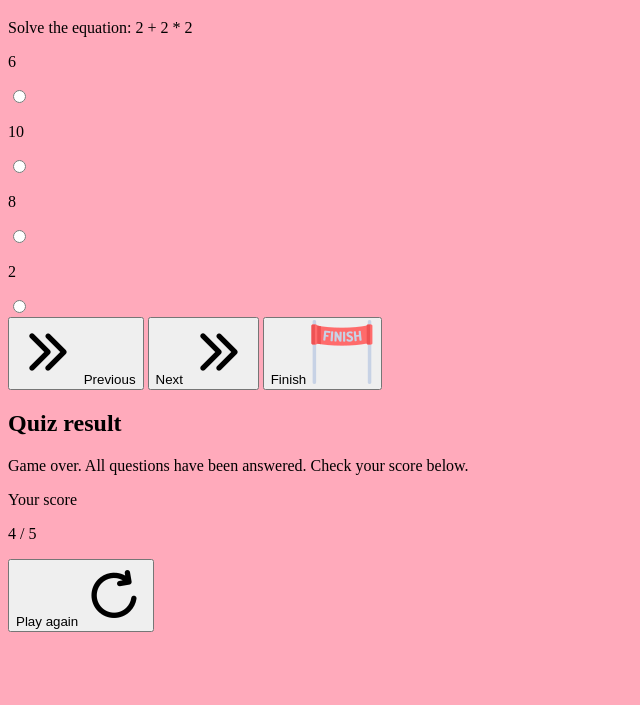
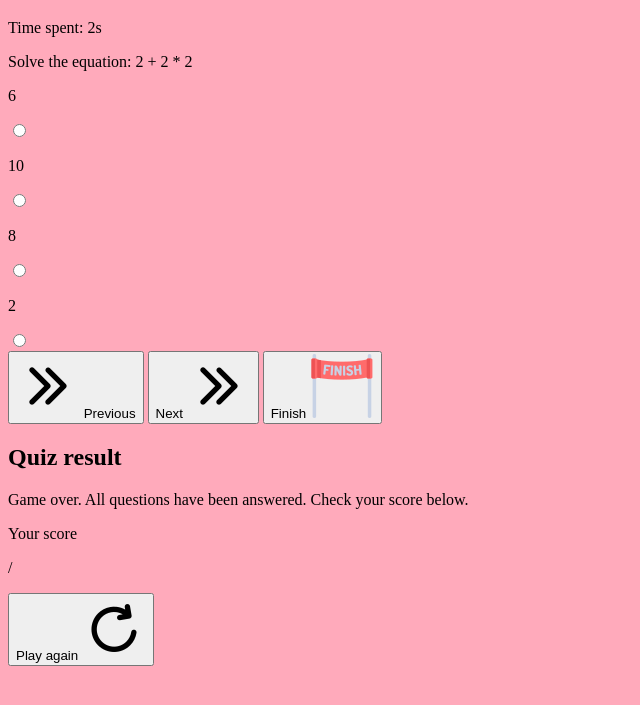
Before and after one commit to 5z3wczykj4kub/ts-simple-quiz, a website built with webpack: page dist/index.html in a window 1280 px wide. Both pictures are taken after a click on the button "Next". Shown: the part 61-766 px from the top of the page, without its empty margins (0-640 px from the left). Built offline with nearby package versions, Linux system fonts and the light colour scheme.

Commit message:
measure elapsed time during each question

```diff
--- a/src/index.ts
+++ b/src/index.ts
@@ -1,4 +1,5 @@
 import QUESTIONS from './questions';
+import Timer from './timer';
 import { enableButton, disableButton } from './utils/disableButtonHelpers';
 
 import './scss/index';
@@ -6,7 +7,8 @@ import './scss/index';
 // DOM elements
 const questionNumberHeadingElement =
   document.querySelector('.question__number')!;
-const questionParagraphElement = document.querySelector('.question__text')!;
+const questionTimeElement = document.querySelector('.question__time')!;
+const questionTextElement = document.querySelector('.question__text')!;
 
 const answerParagraphElements = document.querySelectorAll(
   '.answers__answer__text'
@@ -22,7 +24,9 @@ const endgameModal = document.querySelector('.endgame-modal')!;
 const endgameModalButton = document.querySelector(
   '.endgame-modal__modal__buttons__button'
 )!;
-const engameModalBackdrop = document.querySelector('.endgame-modal__backdrop')!;
+const endgameModalBackdrop = document.querySelector(
+  '.endgame-modal__backdrop'
+)!;
 const scoredPointsElement = document.querySelector(
   '.endgame-modal__modal__score__points__scored'
 )!;
@@ -33,6 +37,7 @@ const totalPointsElement = document.querySelector(
 // Initial state
 let currentQuestionIndex = 0;
 let { equation, answers } = QUESTIONS[currentQuestionIndex];
+const timers = QUESTIONS.map(() => new Timer());
 updateUI();
 
 // App
@@ -45,11 +50,13 @@ updateUI();
     })
   );
 
+  initializeTimer();
+
   prevButtonElement.addEventListener('click', prevButtonClickHandler);
   nextButtonElement.addEventListener('click', nextButtonClickHandler);
   finishButtonElement.addEventListener('click', finishButtonClickHandler);
   endgameModalButton.addEventListener('click', () => location.reload());
-  engameModalBackdrop.addEventListener('click', () => location.reload());
+  endgameModalBackdrop.addEventListener('click', () => location.reload());
 })();
 
 // Navigation buttons click handlers
@@ -60,6 +67,7 @@ function prevButtonClickHandler() {
   updateState();
   updateUI();
   updateCheckedAnswerStylesOnQuestionChange(answerInputElements);
+  manageTimersOnQuestionChange(timers[currentQuestionIndex + 1]);
 }
 
 function nextButtonClickHandler() {
@@ -69,6 +77,7 @@ function nextButtonClickHandler() {
   updateState();
   updateUI();
   updateCheckedAnswerStylesOnQuestionChange(answerInputElements);
+  manageTimersOnQuestionChange(timers[currentQuestionIndex - 1]);
 }
 
 function finishButtonClickHandler() {
@@ -76,6 +85,25 @@ function finishButtonClickHandler() {
   showQuizEndgameModal(quizScoreData);
 }
 
+// Timer
+function manageTimersOnQuestionChange(prevTimer: Timer) {
+  const currTimer = timers[currentQuestionIndex];
+  currTimer.start();
+  prevTimer.stop();
+}
+
+function initializeTimer() {
+  const currTimer = timers[currentQuestionIndex];
+  currTimer.start();
+  setInterval(
+    () =>
+      (questionTimeElement.innerHTML = `Time spent: ${timers[
+        currentQuestionIndex
+      ].totalTime.toString()}<span>s</span>`)
+  );
+}
+
+// Endgame
 function getQuizScoreData() {
   const questions = QUESTIONS;
   const quizScoreData = questions.map((question) => {
@@ -120,7 +148,7 @@ function updateUI() {
 }
 
 function updateCurrentQuestionAndAnswersText() {
-  questionParagraphElement.innerHTML = `Solve the equation: <span class="question__text__equation">${equation}</span>`;
+  questionTextElement.innerHTML = `Solve the equation: <span class="question__text__equation">${equation}</span>`;
   answerParagraphElements.forEach((x, index) => {
     x.textContent = answers[index];
   });
--- a/src/scss/index.scss
+++ b/src/scss/index.scss
@@ -30,6 +30,13 @@ main {
     margin: 0 auto;
   }
 
+  @mixin gray-text() {
+    text-transform: uppercase;
+    letter-spacing: 1px;
+    font-size: 0.9rem;
+    color: #aaa;
+  }
+
   padding: 2rem 1rem;
 
   // Questions
@@ -39,6 +46,17 @@ main {
     .question__number {
       text-align: center;
       font-size: 1.5rem;
+    }
+
+    .question__time {
+      @include gray-text();
+      margin-top: 0.5rem;
+      text-align: center;
+      font-size: 0.8rem;
+
+      span {
+        text-transform: none;
+      }
     }
 
     .question__text {
@@ -248,10 +266,7 @@ main {
 
         .endgame-modal__modal__score__text {
           margin-bottom: 0.25rem;
-          text-transform: uppercase;
-          letter-spacing: 1px;
-          font-size: 0.9rem;
-          color: #aaa;
+          @include gray-text();
         }
 
         .endgame-modal__modal__score__points {
--- /dev/null
+++ b/src/timer.ts
@@ -0,0 +1,20 @@
+class Timer {
+  private intervalId: number | undefined;
+  totalTime: number;
+
+  constructor() {
+    this.totalTime = 0;
+  }
+
+  start() {
+    this.intervalId = window.setInterval(() => {
+      this.totalTime++;
+    }, 1000);
+  }
+
+  stop() {
+    window.clearInterval(this.intervalId);
+  }
+}
+
+export default Timer;
```
Also changed, not shown: dist/index.html, 1 other file.
